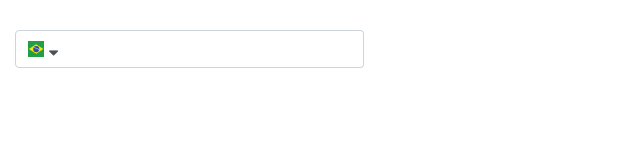
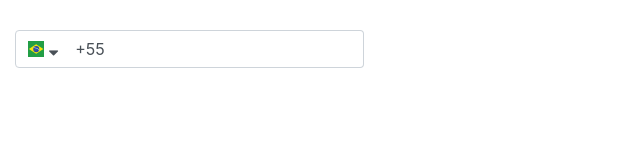
Before and after one commit to erivanbarbosa/RedesprouPhoneInput, an Angular app: page / in a window 1280 px wide. Shown: the top 160 px of the page, without its empty margins (0-640 px from the left). Built offline with nearby package versions, Linux system fonts and the light colour scheme.

Commit message:
Adiciona código

```diff
--- a/src/app/app/phone-input/phone-input.component.html
+++ b/src/app/app/phone-input/phone-input.component.html
@@ -1,3 +1,4 @@
+<form [formGroup]="form">
     <div class="phone-input">
         <div class="input-group mb-3" style="width: max-content;">
             <div class="input-group-prepend" style="border-right: none">
@@ -7,7 +8,7 @@
                 </div>
             </div>
 
-        <input id="prefix-code" type="text" class="form-control">
+            <input id="prefix-code" type="text" class="form-control" formControlName="countryCode">
             <input id="telephone-number" type="text" class="form-control" style="max-width: 15em;">
         </div>
 
@@ -18,8 +19,9 @@
             </div>
             <div class="country-list-item">
                 <span class="flag-icon flag-icon-us flag-icon-squared" style="margin-right: 10px;"></span>
-            <span>Brasil</span>
+                <span>Estados Unidos</span>
             </div>
         </div>
 
     </div>
+</form>
--- a/src/app/app/phone-input/phone-input.component.ts
+++ b/src/app/app/phone-input/phone-input.component.ts
@@ -9,6 +9,7 @@ import { FormGroup, FormBuilder } from '@angular/forms';
 export class PhoneInputComponent implements OnInit {
 
   public openList = false;
+  countryCode = '+55';
   form: FormGroup;
 
   constructor(private fb: FormBuilder,) { }
@@ -19,7 +20,7 @@ export class PhoneInputComponent implements OnInit {
 
   initializeForm() {
     this.form = this.fb.group({
-      countryCode: [null]
+      countryCode: '+55'
     });
 }
 
```
Lines whose indentation alone changed are shown as unchanged.
